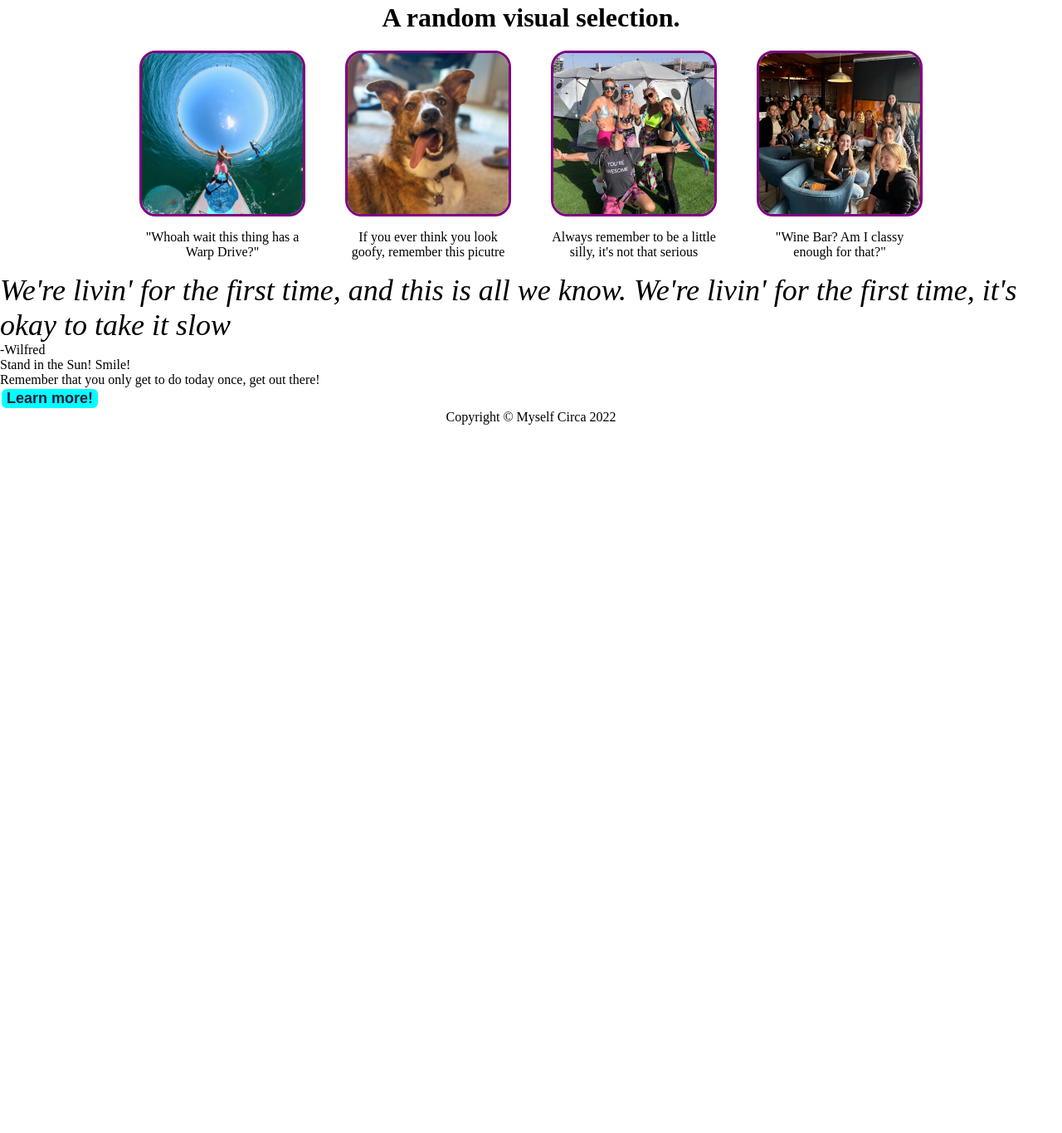
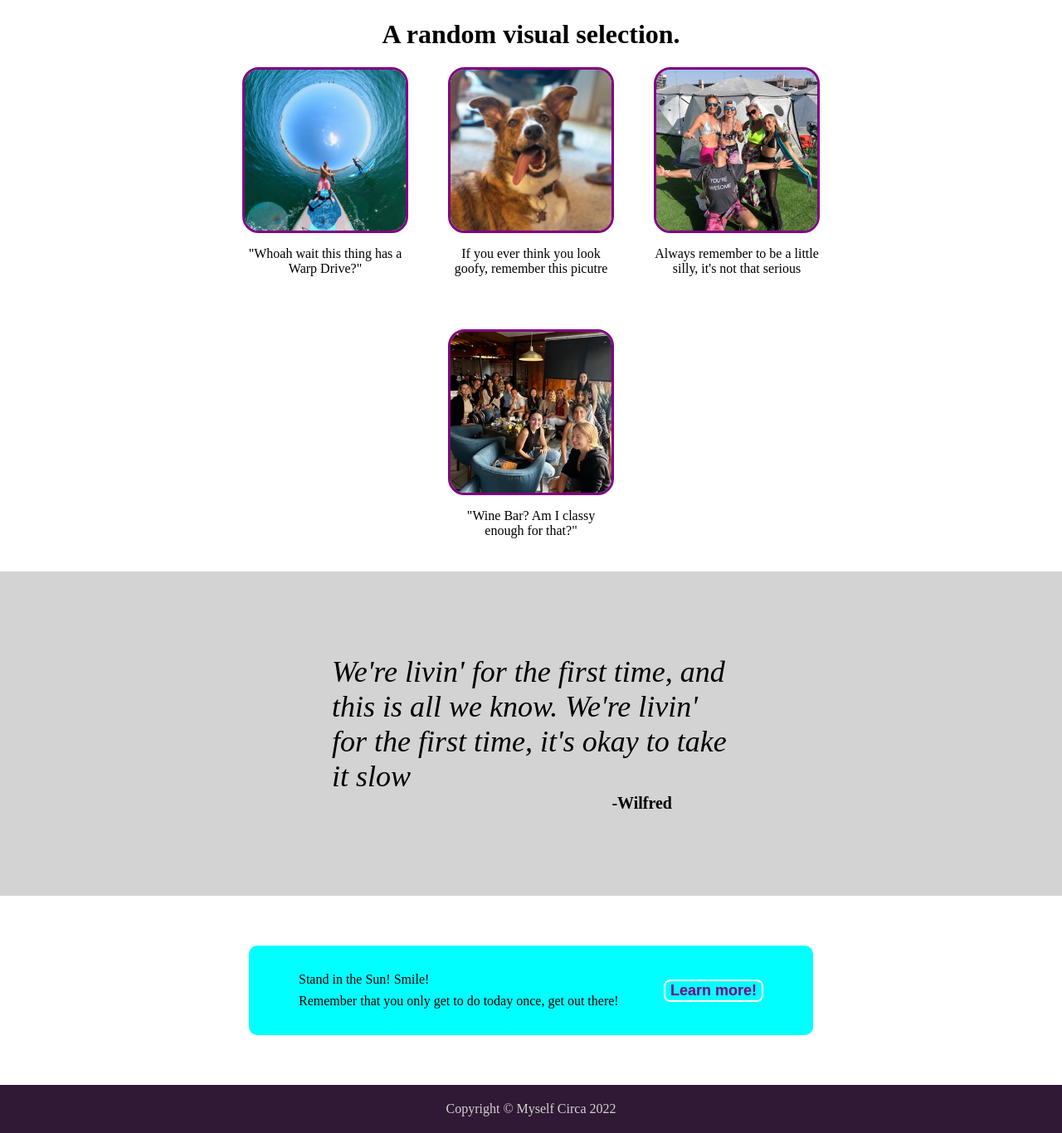
Before and after one commit to SageLawrence/odin-landing-page, a plain HTML site: page index.html in a window 1280 px wide. Shown: the part 468-1834 px from the top of the page at 83% size. Before the commit the page ends 980 px from the top, so only its background shows below. Drawn offline with Linux system fonts and the light colour scheme.

Commit message:
Completed flexbox and styling work

```diff
--- a/index.html
+++ b/index.html
@@ -53,14 +53,19 @@
 
   </div>
  </div>
-
+  <div class="quote">
     <em>We're livin' for the first time, and this is all we know. We're livin' for the first time, it's okay to take it slow</em>
     <div class="will">-Wilfred</div>
-
-    <div>Stand in the Sun! Smile!</div>
-    <div>Remember that you only get to do today once, get out there!</div>
-
-    <button>Learn more!</button>
+  </div>
+    <div class="boxbox">
+    <div class="box">
+    <div class="demand">
+    <div class="command">Stand in the Sun! Smile!</div>
+    <div class="statement">Remember that you only get to do today once, get out there!</div>
+    </div>
+    <button class="lower">Learn more!</button>
+    </div>
+    </div>
 
     <div class="footer">Copyright © Myself Circa 2022</div>
 
--- a/style/style.css
+++ b/style/style.css
@@ -8,6 +8,9 @@ html {
 body {
     margin: 0;
     padding: 0;
+    display: flex;
+    flex-direction: column;
+    min-height: 100vh;
 }
 
 .topimg {
@@ -53,7 +56,7 @@ ul {
 button {
     background-color: aqua;
     border: none;
-    color: #301934;
+    color: purple;
     font-size: 18px;
     font-weight: 900;
     border: 2px solid white;
@@ -63,13 +66,14 @@ button {
 .top {
     background-color: #301934;
     color: lightgray;
-    padding: 10px 200px;
+    padding: 8px 200px;
 }
 
 .topcenter {
     display: flex;
     flex-direction: column;
     text-align: center;
+    padding:24px 200px;
 }
 
 .header {
@@ -85,7 +89,10 @@ button {
 .footer {
     display: flex;
     justify-content: center;
-
+    margin-top: auto;
+    padding: 20px 0;
+    background-color: #301934;
+    color: lightgray;
 }
 
 .intro {
@@ -110,6 +117,45 @@ button {
     padding: 60px 0;
 }
 
+.demand {
+    display: flex;
+    flex-direction: column;
+    gap: 8px;
+}
+
+.box {
+    display: flex;
+    margin: 0;
+    align-items: center;
+    justify-content: start;
+    background-color: aqua;
+    padding: 32px 60px;
+    border-radius: 10px;
+
+}
+
+.boxbox {
+    padding: 60px 300px;
+}
+
+.lower {
+    margin-left: auto;
+}
+
 em {
     font-size: 36px;
 }
+
+.quote {
+    display: flex;
+    padding: 100px 400px;
+    flex-direction: column;
+    background-color: lightgray;
+}
+
+.will {
+    align-self: flex-end;
+    font-size: 20px;
+    font-weight: 900;
+    margin-right: 70px;
+}
```
